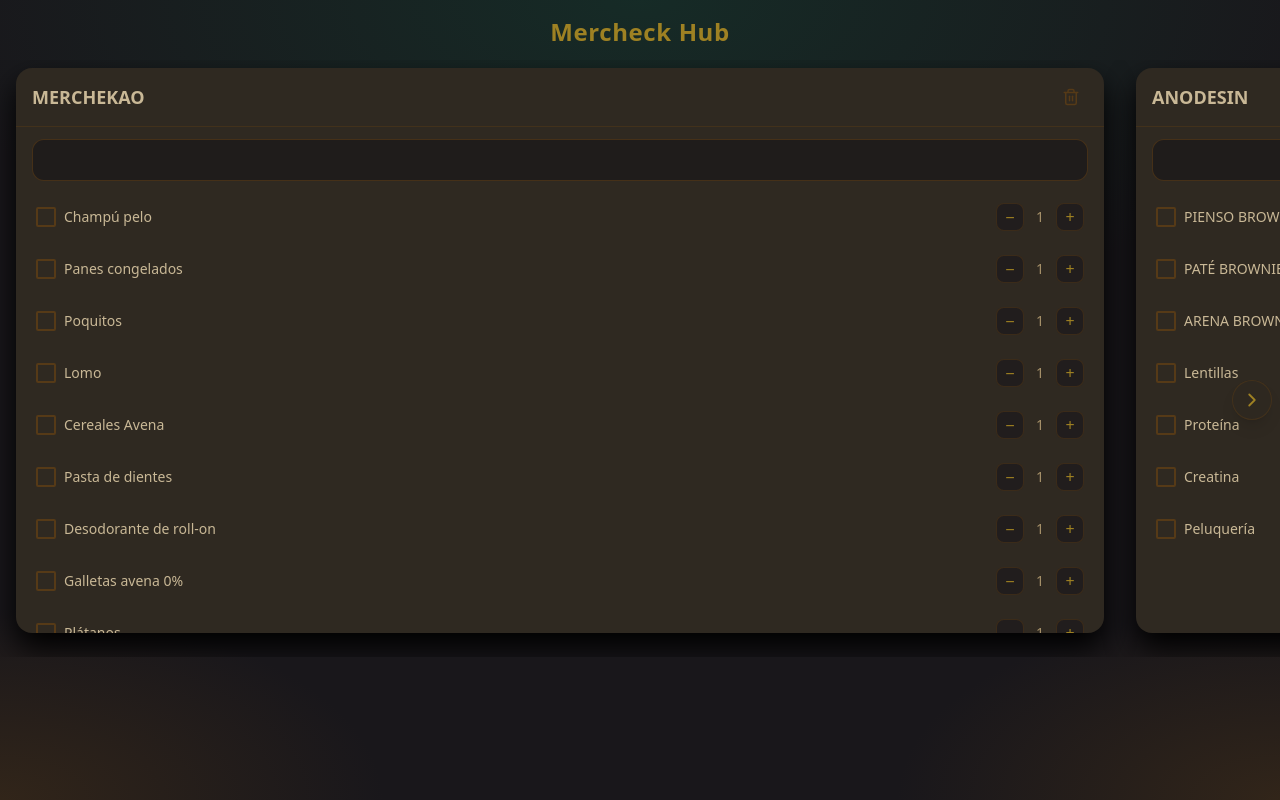
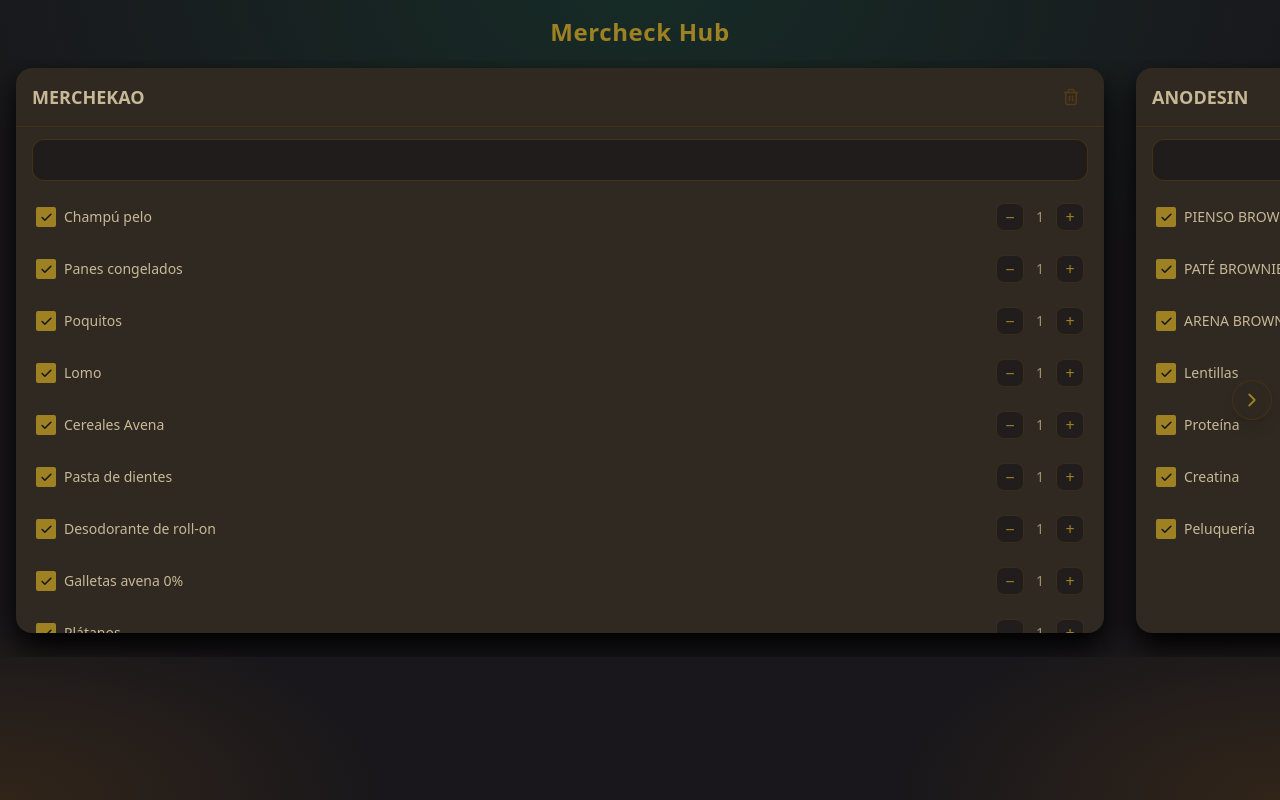
Before and after one commit to amoszp/mercheck-hub, a React (Vite) app: page / in a window 1280 px wide. Built offline with nearby package versions, Linux system fonts and the light colour scheme.

Commit message:
Corrección lógica de items marcados/no marcados

```diff
--- a/src/App.jsx
+++ b/src/App.jsx
@@ -157,7 +157,7 @@ function App() {
     const trimmed = name.trim();
     if (!trimmed) return;
     updateList(listId, (list) => ({
-      items: [...list.items, { id: createId(), name: trimmed, checked: false, quantity: 1 }],
+      items: [...list.items, { id: createId(), name: trimmed, checked: true, quantity: 1 }],
     }));
     setFinders((prev) => ({ ...prev, [listId]: '' }));
     requestAnimationFrame(() => finderRefs.current[listId]?.focus());
@@ -191,8 +191,8 @@ function App() {
   };
 
   const sortItems = (items) => {
-    const needed = items.filter((i) => !i.checked);
-    const collected = items.filter((i) => i.checked);
+    const needed = items.filter((i) => i.checked);
+    const collected = items.filter((i) => !i.checked);
     return [...needed, ...collected];
   };
 
@@ -330,10 +330,10 @@ function App() {
                       layout
                       transition={itemLayoutTransition}
                       style={{
-                        opacity: item.checked ? 0.65 : 1,
+                        opacity: item.checked ? 1 : 0.65,
                         backgroundColor: item.checked
-                          ? 'rgba(158, 129, 35, 0.15)'
-                          : 'transparent',
+                          ? 'transparent'
+                          : 'rgba(158, 129, 35, 0.15)',
                       }}
                       className="flex items-center gap-2 rounded-xl px-2 py-2.5"
                     >
@@ -360,7 +360,7 @@ function App() {
                           type="button"
                           onClick={() => setEditingItemId(item.id)}
                           className={`min-w-0 flex-1 truncate text-left text-sm ${
-                            item.checked ? 'text-sand-dim' : 'text-sand'
+                            item.checked ? 'text-sand' : 'text-sand-dim'
                           }`}
                         >
                           {item.name}
--- a/src/initialData.js
+++ b/src/initialData.js
@@ -3,7 +3,7 @@ const createId = () => crypto.randomUUID();
 const item = (name, quantity = 1) => ({
   id: createId(),
   name,
-  checked: false,
+  checked: true,
   quantity,
 });
 
```
